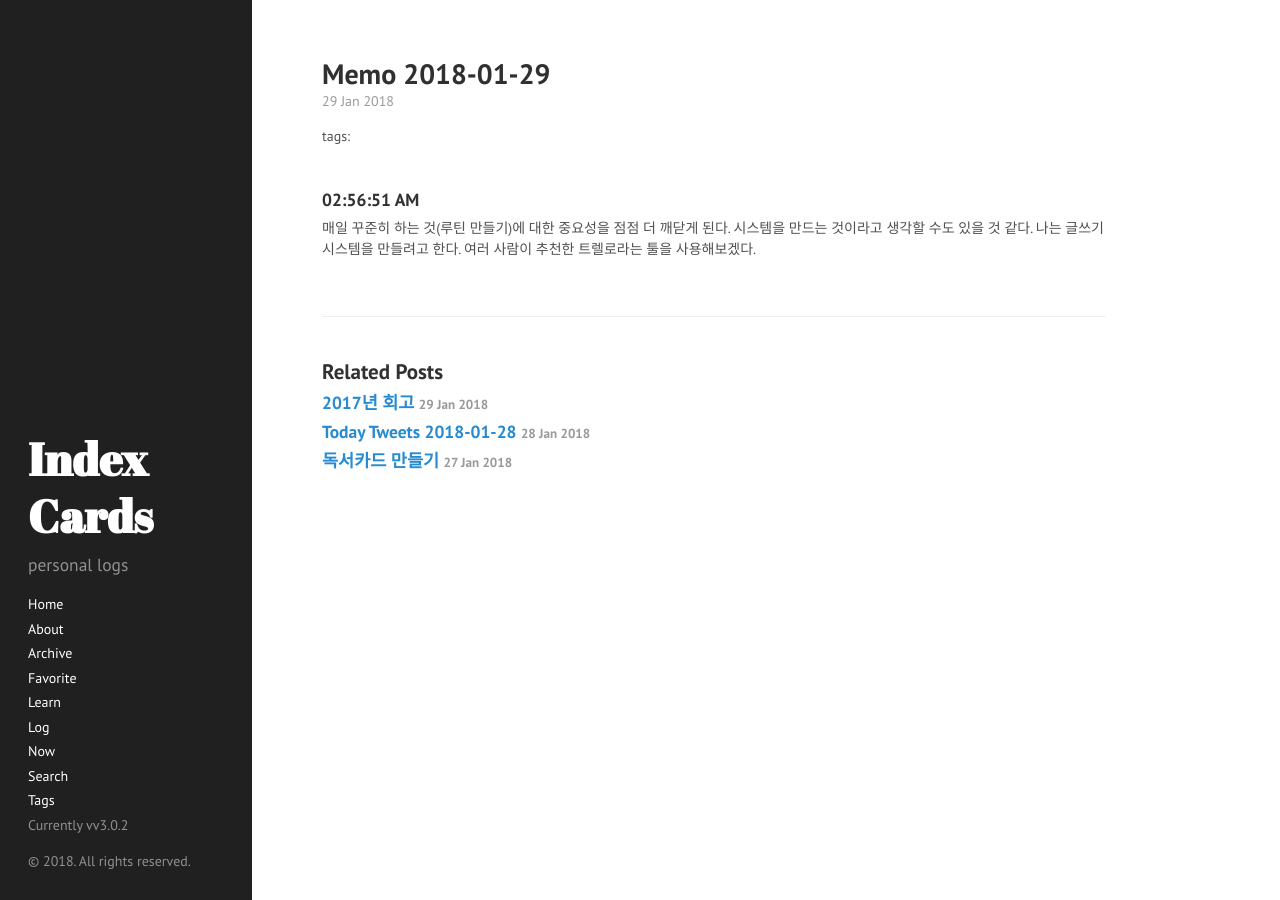
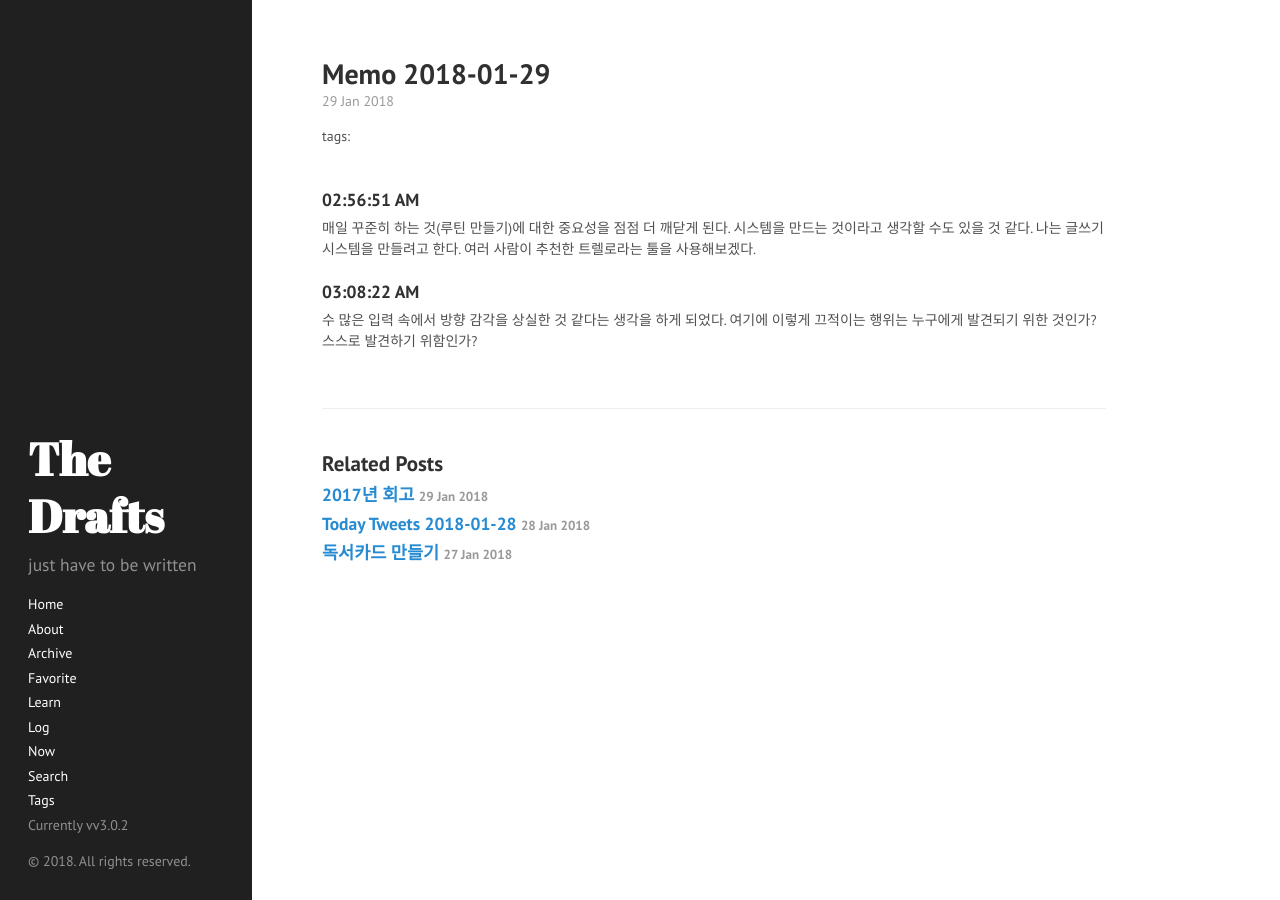
Before and after one commit to walterkwon/BAK_moo99.github.io, a Jekyll site: the page built from _posts/2018/2018-01-29-memo-2018-01-29.markdown, in a window 1280 px wide. Built offline with Jekyll 4.4.1, drawn with Linux system fonts in a browser that asks for light colours.

Commit message:
블로그 제목 변경

```diff
--- a/_config.yml
+++ b/_config.yml
@@ -14,9 +14,9 @@ permalink:        pretty
 page_permalink:   pretty
 
 # Setup
-title:            Index Cards
+title:            The Drafts
 tagline:
-description:      personal logs
+description:      just have to be written
 url:              http://moo99.github.io
 baseurl:          http://moo99.github.io/
 
--- a/_posts/2018/2018-01-29-memo-2018-01-29.markdown
+++ b/_posts/2018/2018-01-29-memo-2018-01-29.markdown
@@ -9,3 +9,9 @@ date: "2018-01-29 02:56"
 시스템을 만드는 것이라고 생각할 수도 있을 것 같다.
 나는 글쓰기 시스템을 만들려고 한다.
 여러 사람이 추천한 트렐로라는 툴을 사용해보겠다.
+
+
+### 03:08:22 AM
+수 많은 입력 속에서 방향 감각을 상실한 것 같다는 생각을 하게 되었다.
+여기에 이렇게 끄적이는 행위는 누구에게 발견되기 위한 것인가?
+스스로 발견하기 위함인가?
```
